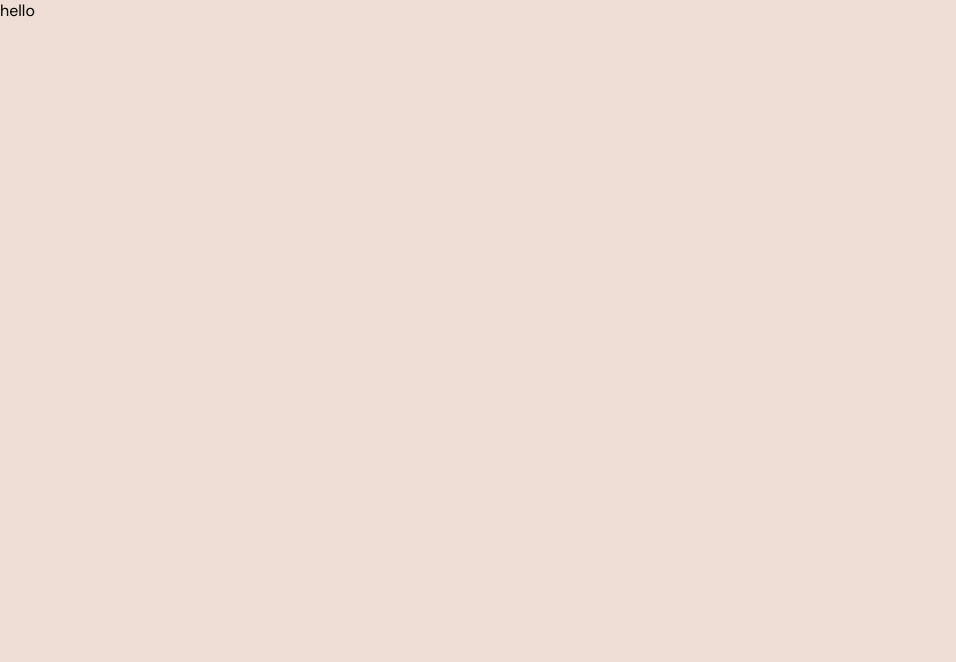
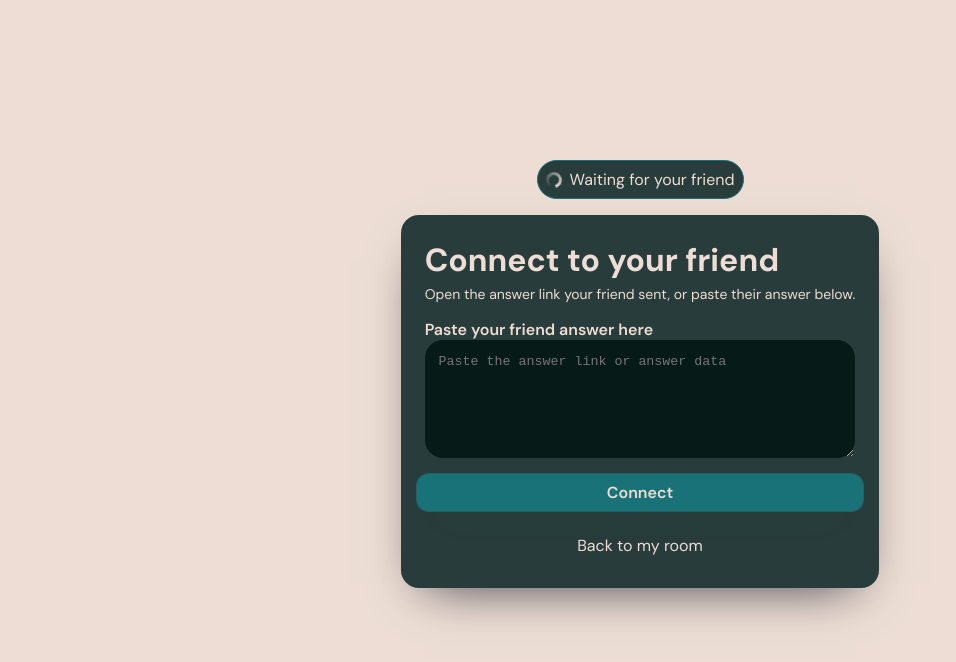
Before and after one commit to vitorsaa2k/rtc-connection-game, a React (Vite) app: page /connect in a window 1280 px wide. Shown: the top 662 px of the page, without its empty margins (0-956 px from the left). Built offline with nearby package versions, Linux system fonts and the light colour scheme.

Commit message:
feat: add connect page

```diff
--- /dev/null
+++ b/src/pages/connect/components/pasteAnswer.css
@@ -0,0 +1,87 @@
+.connection_form_container {
+  display: flex;
+  gap: 16px;
+  flex-direction: column;
+  align-items: center;
+  padding: 1.5rem;
+  border-radius: 18px;
+  background-color: var(--primary-bg-color);
+  box-shadow: 0 20px 50px -24px oklch(10% 0.05 262/0.8);
+}
+
+.connection_form_title_container {
+  display: flex;
+  flex-direction: column;
+  gap: 4px;
+  color: var(--foreground-color);
+}
+
+.connection_form_title {
+  font-size: 32px;
+  font-weight: 700;
+}
+
+.connection_form_title_desc {
+  font-size: 0.875rem;
+}
+
+.paste_answer_container {
+  display: flex;
+  flex-direction: column;
+  width: 100%;
+}
+
+.paste_answer_label {
+  font-weight: 600;
+  color: var(--foreground-color);
+}
+
+.paste_answer_input {
+  background-color: var(--primary-bg-color-muted);
+  color: var(--foreground-color);
+  border: solid 1px transparent;
+  outline: none;
+  border-radius: 18px;
+  padding: 0.8rem;
+  transition: border 0.2s ease;
+}
+
+.paste_answer_input:focus {
+  border: solid 1px var(--primary-color);
+}
+
+.connect_button {
+  all: unset;
+  background-color: var(--primary-color);
+  text-align: center;
+  color: var(--foreground-color);
+  border-radius: 12px;
+  width: 100%;
+  padding: 8px;
+  font-size: 16px;
+  font-weight: 600;
+  box-shadow:
+    0 0 0 1px color-mix(in oklab, oklch(0.6164 0.0968 202.13) 40%, transparent),
+    0 18px 40px -18px
+      color-mix(in oklab, oklch(0.6164 0.0968 202.13) 45%, transparent);
+  transition: background-color 0.2s ease;
+}
+
+.connect_button:hover {
+  background-color: oklch(0.6164 0.0968 202.13);
+}
+
+.go_back_link {
+  all: unset;
+  text-align: center;
+  width: 100%;
+  color: var(--foreground-color);
+  transition: background-color 0.2s ease;
+  padding: 8px;
+  border-radius: 12px;
+  cursor: pointer;
+}
+
+.go_back_link:hover {
+  background-color: oklch(0.3816 0.0268 188.55);
+}
--- /dev/null
+++ b/src/pages/connect/components/pasteAnswer.tsx
@@ -0,0 +1,54 @@
+import { Link } from "@tanstack/react-router";
+import "./pasteAnswer.css";
+import { useState, type Dispatch, type SetStateAction } from "react";
+import { useRTC } from "../../../hooks/useRTC";
+import { extractSearchParamsFromURL } from "../../../utils/extractParamsFromURL";
+import { base64UrlDecode } from "../../../utils/base64";
+export function PasteAnswer({
+  setIsStarting,
+}: {
+  setIsStarting: Dispatch<SetStateAction<boolean>>;
+}) {
+  const [answer, setAnswer] = useState<string>("");
+  const rtc = useRTC();
+  async function connect() {
+    let answerString;
+    if (answer.includes("http")) {
+      const [encodedAnswer] = extractSearchParamsFromURL(answer, ["answer"]);
+      answerString = encodedAnswer;
+    } else {
+      answerString = answer;
+    }
+    if (rtc.peer.current) {
+      await rtc.peer.current.setRemoteDescription(
+        JSON.parse(base64UrlDecode(answerString)) as RTCSessionDescriptionInit,
+      );
+      setIsStarting(true);
+    }
+  }
+  return (
+    <div className="connection_form_container">
+      <div className="connection_form_title_container">
+        <p className="connection_form_title">Connect to your friend</p>
+        <p className="connection_form_title_desc">
+          Open the answer link your friend sent, or paste their answer below.
+        </p>
+      </div>
+      <label className="paste_answer_container">
+        <p className="paste_answer_label">Paste your friend answer here</p>
+        <textarea
+          onChange={(e) => setAnswer(e.currentTarget.value)}
+          className="paste_answer_input"
+          rows={6}
+          placeholder="Paste the answer link or answer data"
+        />
+      </label>
+      <button onClick={connect} className="connect_button">
+        Connect
+      </button>
+      <Link className="go_back_link" to="/create">
+        Back to my room
+      </Link>
+    </div>
+  );
+}
--- /dev/null
+++ b/src/pages/connect/components/startGame.css
@@ -0,0 +1,43 @@
+.start_game_container {
+  display: flex;
+  flex-direction: column;
+  align-items: center;
+  gap: 12px;
+}
+
+.start_game_header {
+  display: flex;
+  flex-direction: column;
+  gap: 4px;
+  color: var(--foreground-color);
+}
+
+.start_game_title {
+  font-size: 32px;
+  font-weight: 700;
+}
+
+.start_game_desc {
+  font-size: 0.875rem;
+}
+
+.start_game_button {
+  all: unset;
+  background-color: var(--primary-color);
+  text-align: center;
+  color: var(--foreground-color);
+  border-radius: 12px;
+  width: 100%;
+  padding: 8px;
+  font-size: 16px;
+  font-weight: 600;
+  box-shadow:
+    0 0 0 1px color-mix(in oklab, oklch(0.6164 0.0968 202.13) 40%, transparent),
+    0 18px 40px -18px
+      color-mix(in oklab, oklch(0.6164 0.0968 202.13) 45%, transparent);
+  transition: background-color 0.2s ease;
+}
+
+.start_game_button:hover {
+  background-color: oklch(0.6164 0.0968 202.13);
+}
--- /dev/null
+++ b/src/pages/connect/components/startGame.tsx
@@ -0,0 +1,15 @@
+import "./startGame.css";
+
+export function StartGame() {
+  return (
+    <div className="start_game_container">
+      <div className="start_game_header">
+        <p className="start_game_title">You're connected! 🎉</p>
+        <p className="start_game_desc">
+          Both browsers are talking directly to each other. Let's play.
+        </p>
+      </div>
+      <button className="start_game_button">Start Game</button>
+    </div>
+  );
+}
--- /dev/null
+++ b/src/pages/connect/connect.css
@@ -0,0 +1,6 @@
+main {
+  display: flex;
+  flex-direction: column;
+  justify-content: center;
+  align-items: center;
+}
--- a/src/pages/connect/connect.tsx
+++ b/src/pages/connect/connect.tsx
@@ -1,3 +1,21 @@
+import { useState } from "react";
+import { ConnectionState } from "../../components/connectionState/connectionState";
+import { PasteAnswer } from "./components/pasteAnswer";
+import { StartGame } from "./components/startGame";
+import "./connect.css";
+
 export function Connenct() {
-  return <div>hello</div>;
+  const [isStarting, setIsStarting] = useState<boolean>(false);
+  return (
+    <main>
+      <ConnectionState />
+      {isStarting ? (
+        <div className="connection_form_container">
+          <StartGame />
+        </div>
+      ) : (
+        <PasteAnswer setIsStarting={setIsStarting} />
+      )}
+    </main>
+  );
 }
```
